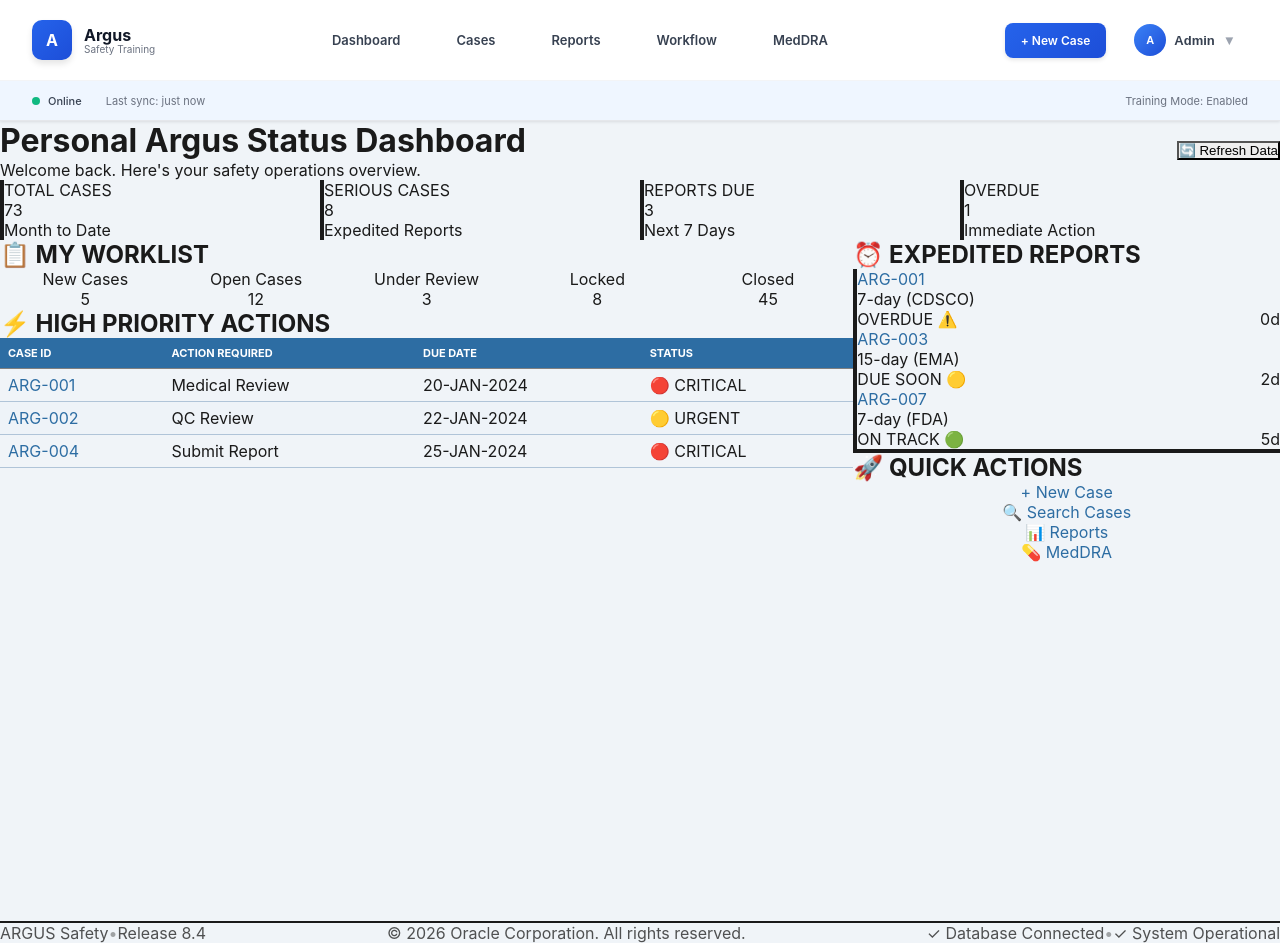
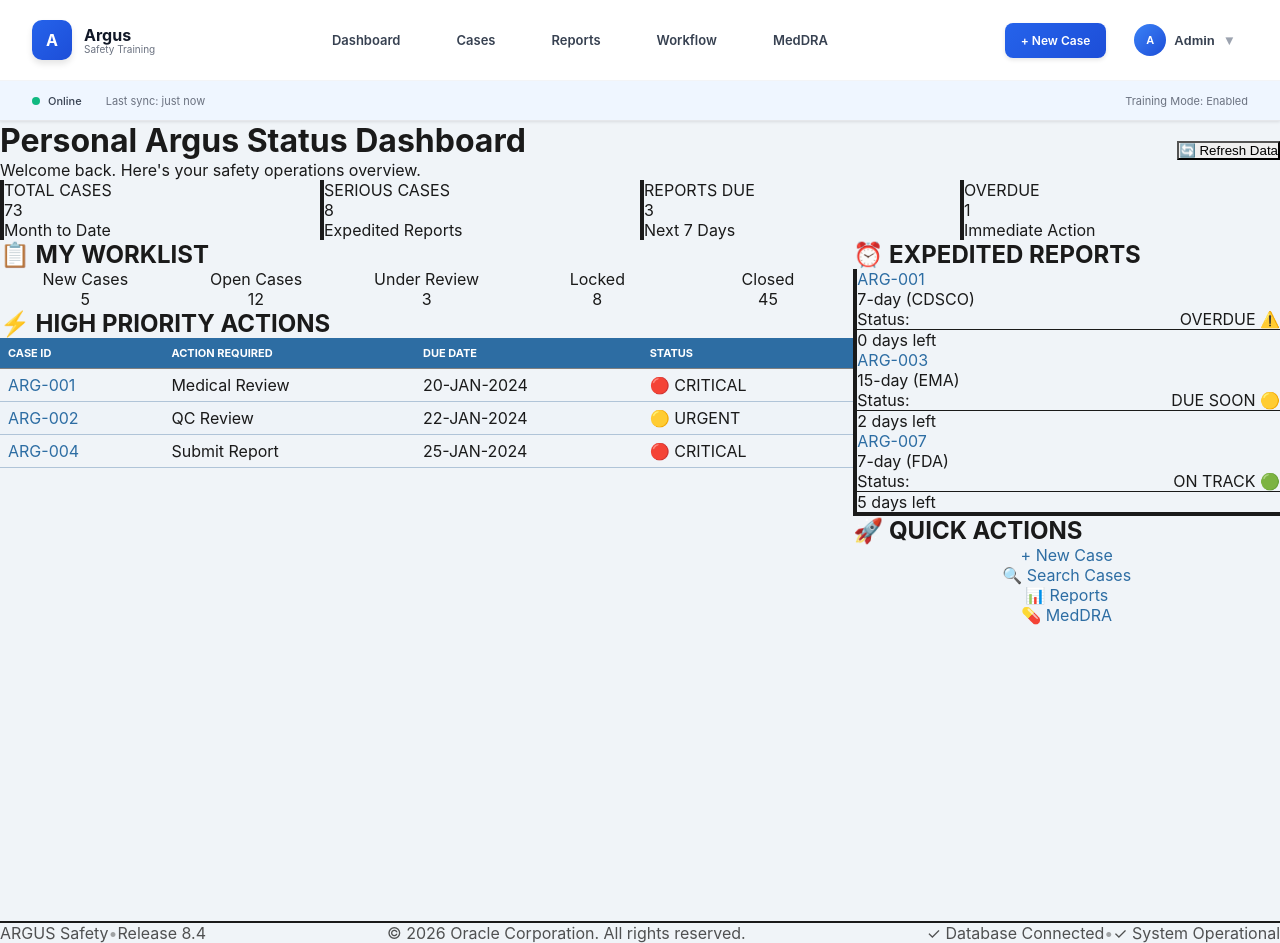
Before and after one commit to Vinaykutagulla/argus-safety-training, a Next.js app: page /dashboard in a window 1280 px wide. Built offline with nearby package versions, Linux system fonts and the light colour scheme; sample sign-in values are in the browser's storage.

Commit message:
Fix: Improve Expedited Reports layout to prevent text cutoff

```diff
--- a/src/app/dashboard/page.tsx
+++ b/src/app/dashboard/page.tsx
@@ -180,16 +180,23 @@ export default function DashboardPage() {
                 <div className="bg-gradient-to-r from-red-600 to-red-500 px-6 py-4">
                   <h2 className="text-13 font-bold text-white uppercase tracking-wider">⏰ Expedited Reports</h2>
                 </div>
-                <div className="p-6 space-y-3">
+                <div className="p-6 space-y-4">
                   {reportsDueSoon.map((item, idx) => (
                     <div key={idx} className="p-4 border-l-4 border-red-500 bg-red-50 rounded-lg hover:bg-red-100 transition-colors">
-                      <a href={`/dashboard/cases/${item.caseId}`} className="block text-argus-blue font-bold hover:text-argus-light text-11 mb-1">
-                        {item.caseId}
-                      </a>
-                      <p className="text-10 text-red-700 font-medium mb-2">{item.reportType}</p>
-                      <div className="flex justify-between items-center">
-                        <span className="text-10 font-bold text-gray-700">{item.status}</span>
-                        <span className="text-10 font-bold text-red-600">{item.daysLeft}d</span>
+                      <div className="mb-2">
+                        <a href={`/dashboard/cases/${item.caseId}`} className="text-argus-blue font-bold hover:text-argus-light text-12">
+                          {item.caseId}
+                        </a>
+                      </div>
+                      <p className="text-10 text-red-700 font-medium mb-3 leading-snug">{item.reportType}</p>
+                      <div className="space-y-2">
+                        <div className="flex items-start gap-2">
+                          <span className="text-9 font-bold text-gray-700 whitespace-nowrap">Status:</span>
+                          <span className="text-9 font-bold text-red-600 text-right flex-1">{item.status}</span>
+                        </div>
+                        <div className="flex items-center justify-between pt-2 border-t border-red-200">
+                          <span className="text-11 font-bold text-red-600">{item.daysLeft} days left</span>
+                        </div>
                       </div>
                     </div>
                   ))}
```
